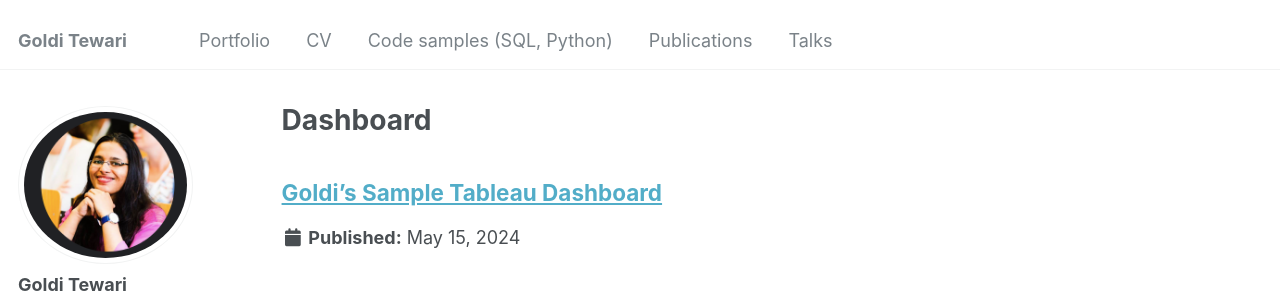
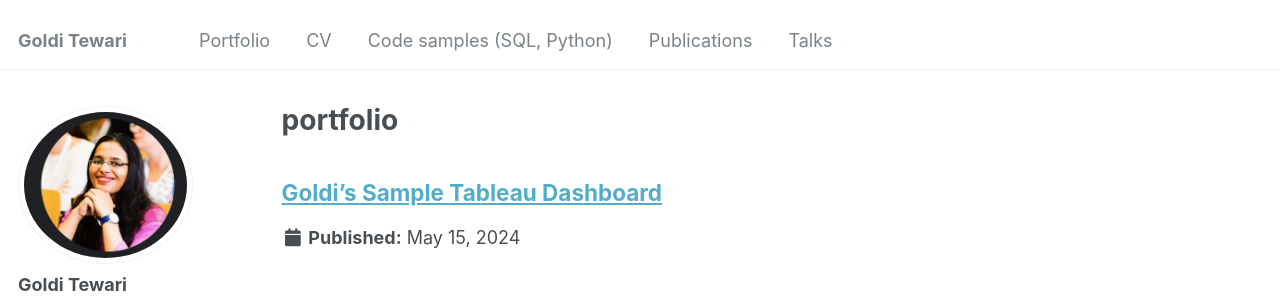
Before and after one commit to golditewari9/golditewari.github.io, a Jekyll site: the page built from _pages/portfolio.html, in a window 1280 px wide. Shown: the top 297 px of the page. Built offline with Jekyll 4.4.1, drawn with Linux system fonts in a browser that asks for light colours; some web fonts are replaced; a file with an impossible date is left out.

Commit message:
Update portfolio.html

```diff
--- a/_pages/portfolio.html
+++ b/_pages/portfolio.html
@@ -1,7 +1,7 @@
 ---
 layout: archive
-title: "Dashboard"
-permalink: /Dashboard/
+title: "portfolio"
+permalink: /portfolio/
 author_profile: true
 ---
 
```
